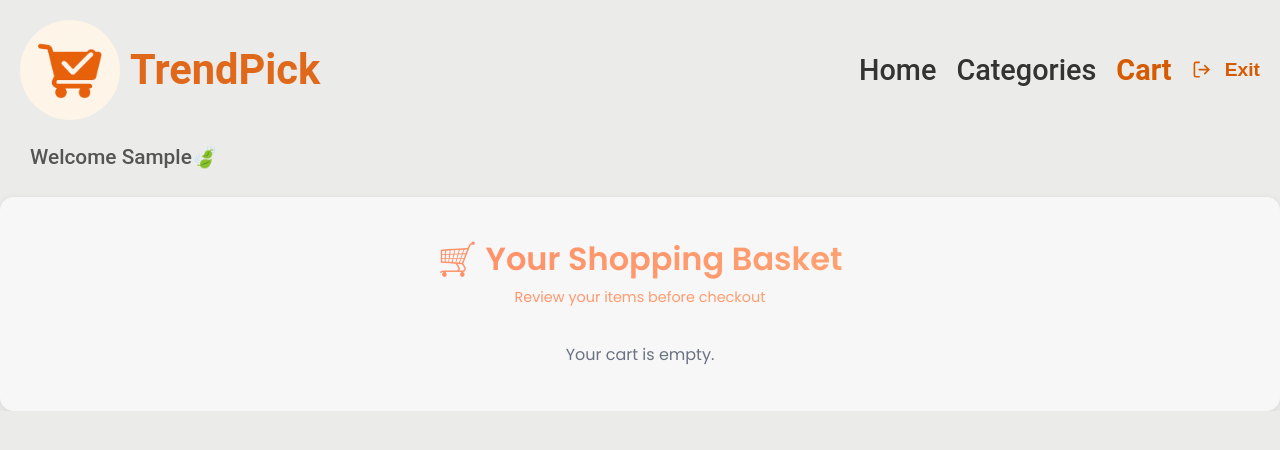
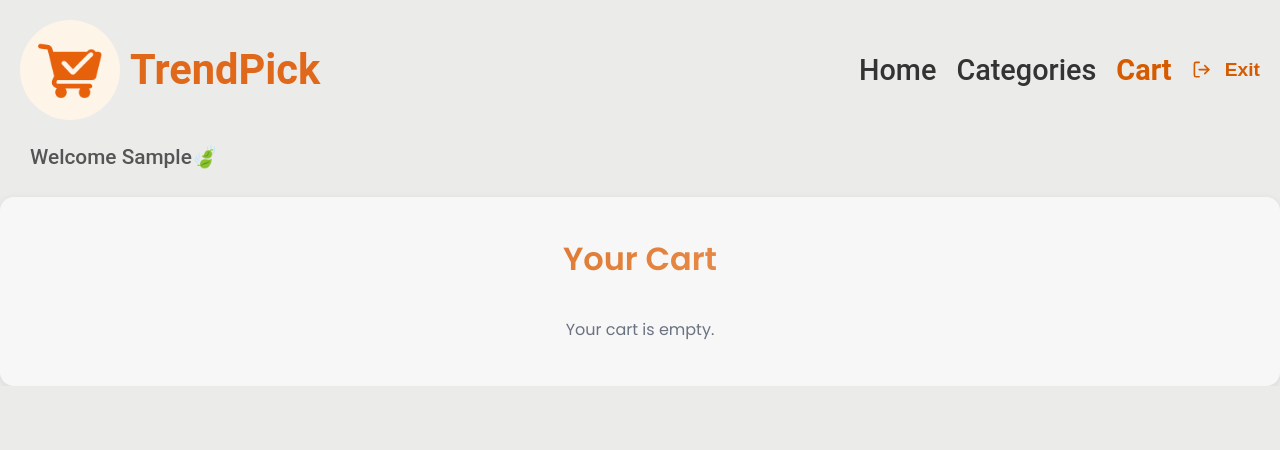
Before and after one commit to NurAleynaPektas/miniShop, a React (Vite) app: page /cart in a window 1280 px wide. Shown: the top 450 px of the page. Built offline with nearby package versions, Linux system fonts and the light colour scheme; sample sign-in values are in the browser's storage.

Commit message:
cart css fixed error

```diff
--- a/src/components/Cart.jsx
+++ b/src/components/Cart.jsx
@@ -29,12 +29,17 @@ export default function Cart({
   return (
     <div className={styles.cartBox}>
       {/* Yeni başlık */}
-      <h2 className={styles.cartTitle}>
-        <span className={styles.cartIcon}>🛒</span>
-        Your Shopping Basket
-        <small className={styles.cartSubtitle}>
-          Review your items before checkout
-        </small>
+      <h2
+        className={styles.cartTitle}
+        style={{
+          backgroundImage: "linear-gradient(135deg, #c85000ff, #feb47b)",
+          WebkitBackgroundClip: "text",
+          backgroundClip: "text",
+          WebkitTextFillColor: "transparent",
+          color: "transparent",
+        }}
+      >
+        Your Cart
       </h2>
 
       {cartItems.length === 0 ? (
--- a/src/components/Cart.module.css
+++ b/src/components/Cart.module.css
@@ -39,10 +39,10 @@
   font-size: clamp(1.6rem, 3vw, 2rem);
   font-weight: 800;
   padding: 10px;
-  background: linear-gradient(135deg, #ff7e5f, #feb47b);
-  -webkit-background-clip: text;
-  -webkit-text-fill-color: transparent;
 }
+
+
+
 
 .cartIcon {
   display: inline-block;
```
